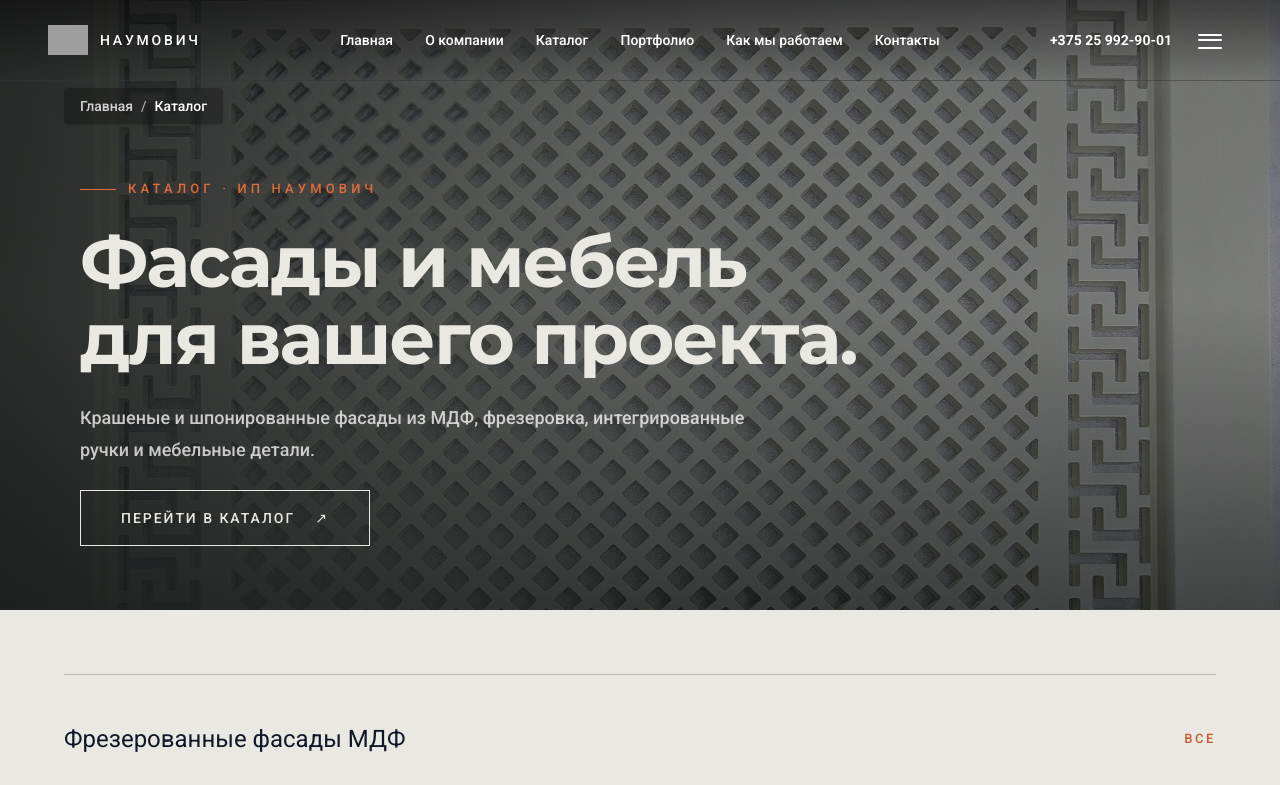
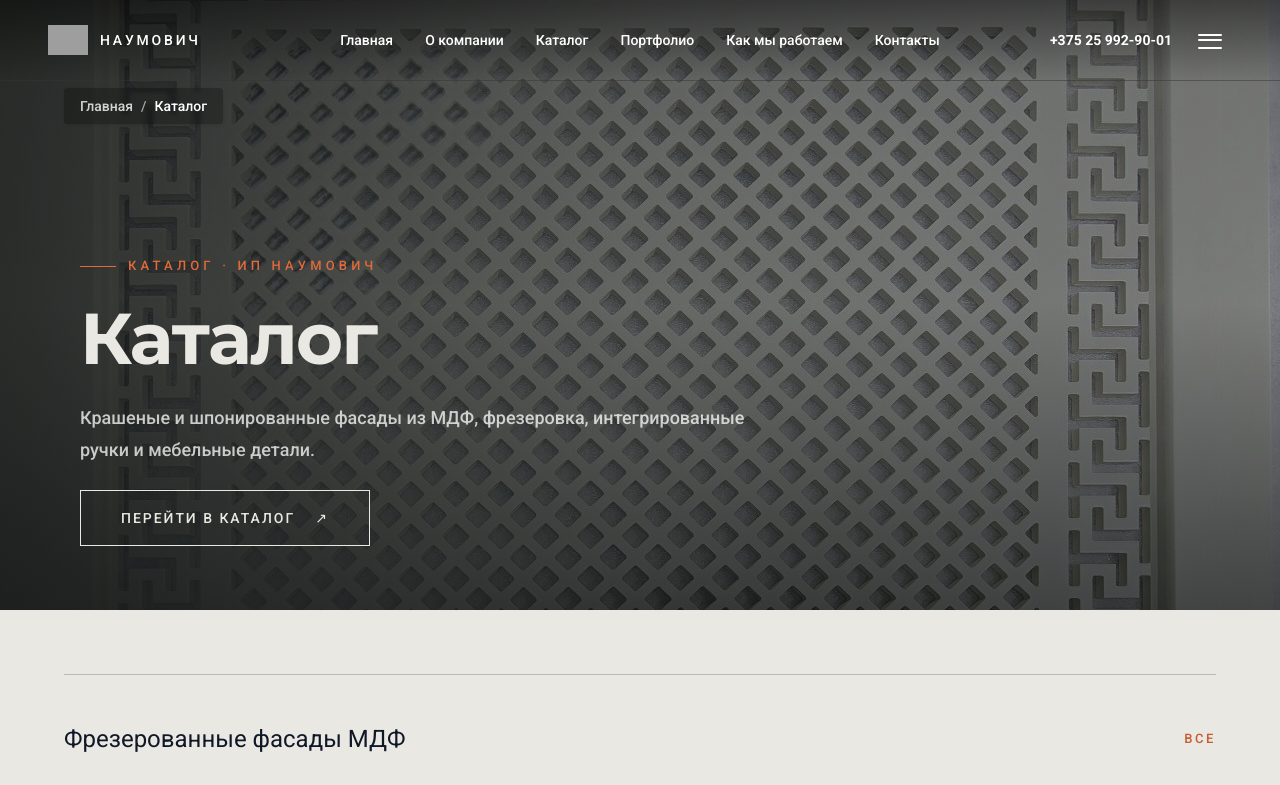
Before and after one commit to IljaBelousow/naumovich-site, a Next.js app: page /catalog in a window 1280 px wide. Shown: the top 785 px of the page. Built offline with nearby package versions, Linux system fonts and the light colour scheme; grey boxes are pictures that could not be loaded.

Commit message:
Set catalog hero heading to Каталог

```diff
--- a/src/app/catalog/page.tsx
+++ b/src/app/catalog/page.tsx
@@ -32,7 +32,7 @@ export default function CatalogPage() {
             <span className="h-px w-9 bg-[#E16A3A]" /> Каталог · ИП Наумович
           </p>
           <h1 className="about-intro max-w-5xl text-4xl font-bold leading-[1.08] tracking-[-0.045em] sm:text-6xl lg:text-7xl">
-            <span>Фасады и мебель<br className="hidden sm:block" /> для вашего проекта.</span>
+            <span>Каталог</span>
           </h1>
           <div className="mt-6">
             <p className="about-intro max-w-2xl text-base leading-8 text-white/75 sm:text-lg">
```
